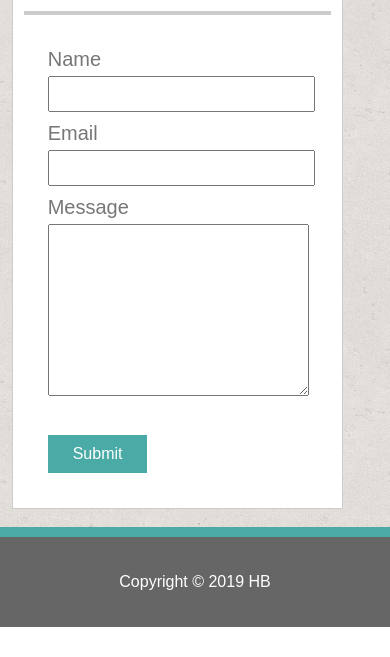
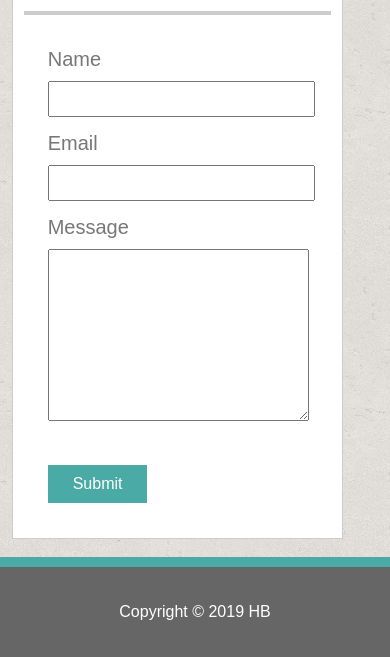
Before and after one commit to zcui1989/Responsive-Portfolio-1, a plain HTML site: page contact.html in a window 390 px wide. Shown: the part 293-950 px from the top of the page. Before the commit the page ends 920 px from the top, so only its background shows below. Drawn offline with Linux system fonts and the light colour scheme.

Commit message:
update style.css

```diff
--- a/assets/css/style.css
+++ b/assets/css/style.css
@@ -227,6 +227,11 @@ footer a{
             width: 90%;
         }
 
+        /* section style for contact.html */
+        input, textarea{
+            margin: 10px auto 15px auto;
+        }
+
         /* section style for portfolio.html */
         .row{
             width: auto;
```
